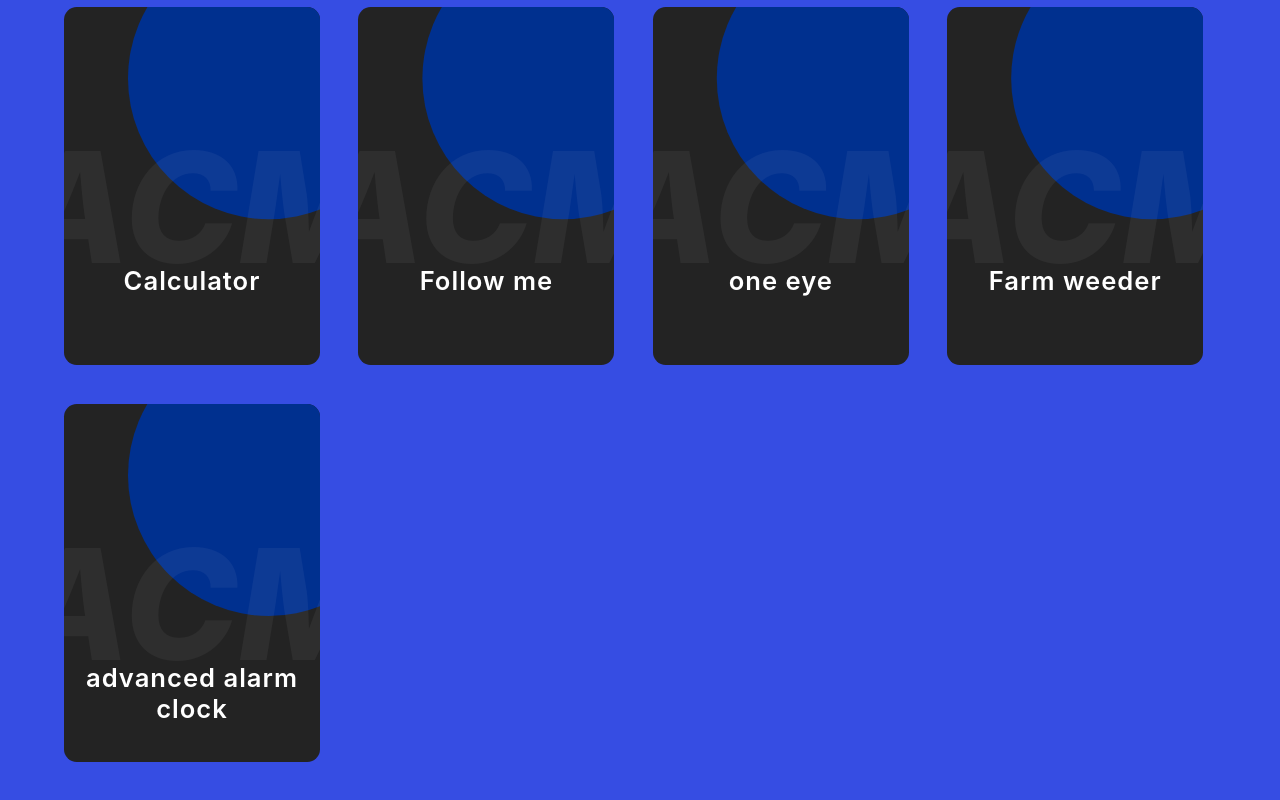
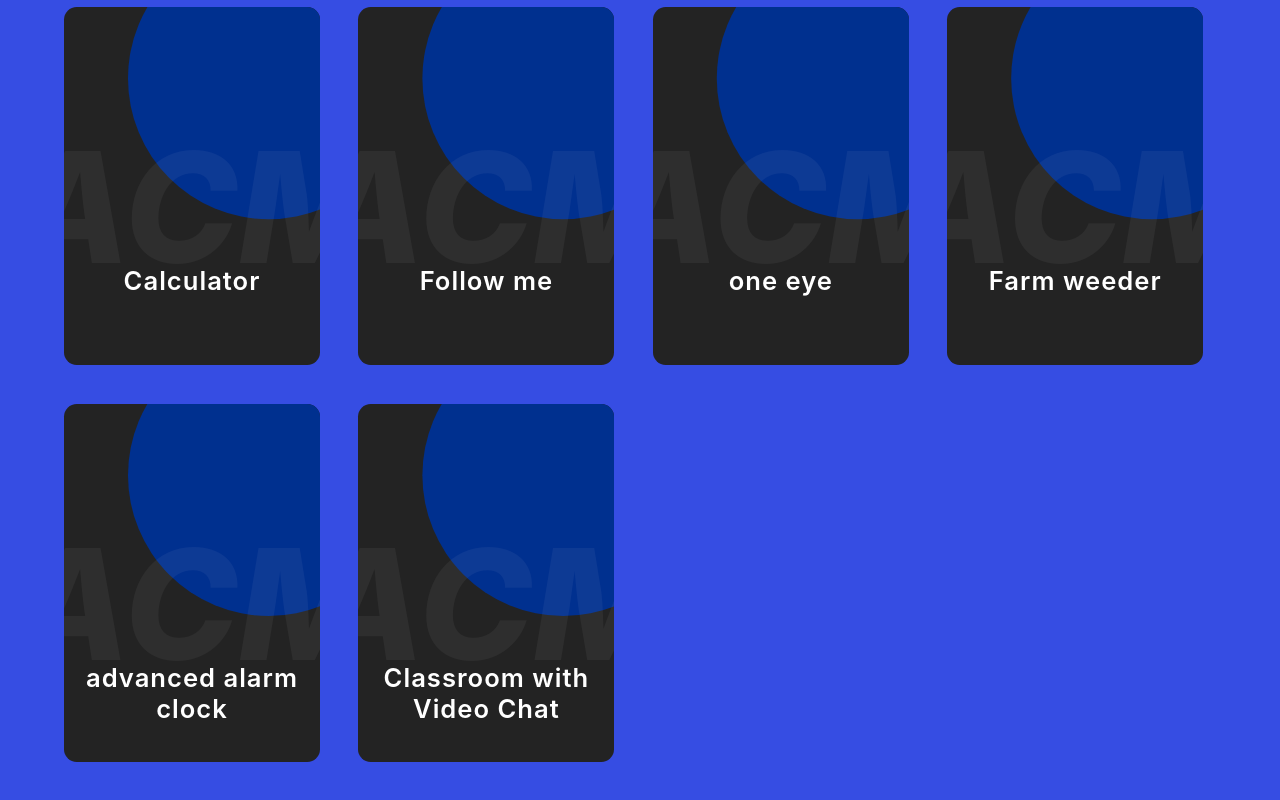
Before and after one commit to ACM-JUIT/Project-Ideas, a React (Create React App) app: page / in a window 1280 px wide. Shown: the part 2738-3538 px from the top of the page. Built offline with nearby package versions, Linux system fonts and the light colour scheme.

Commit message:
project no. 30 added

```diff
--- a/src/data.js
+++ b/src/data.js
@@ -115,4 +115,8 @@ export const projectsData = [
       projectName: "advanced alarm clock",
       techStack: "an alarm that will give you maths problems in morning and it will not stop ringing until the person solves it, so you wake up in morning.",
    },
+   {
+    projectName: "Classroom with Video Chat",
+    techStack:"React for frontend. And Node.JS, Express.JS, and MongoDb for backend."
+   }
 ];
```
